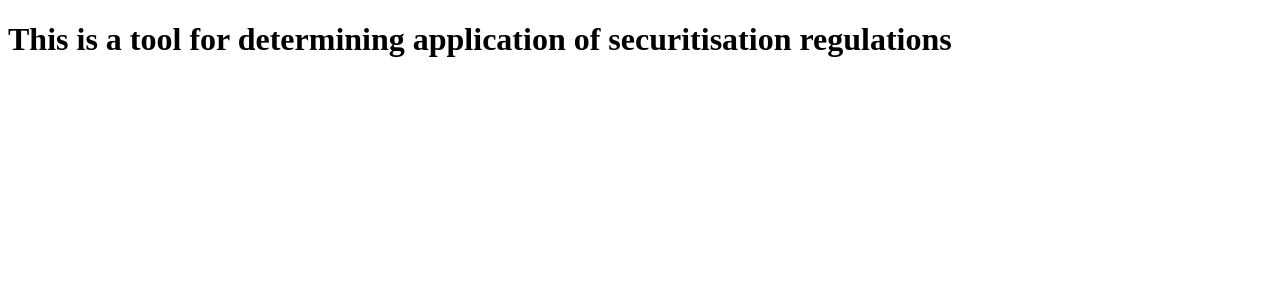
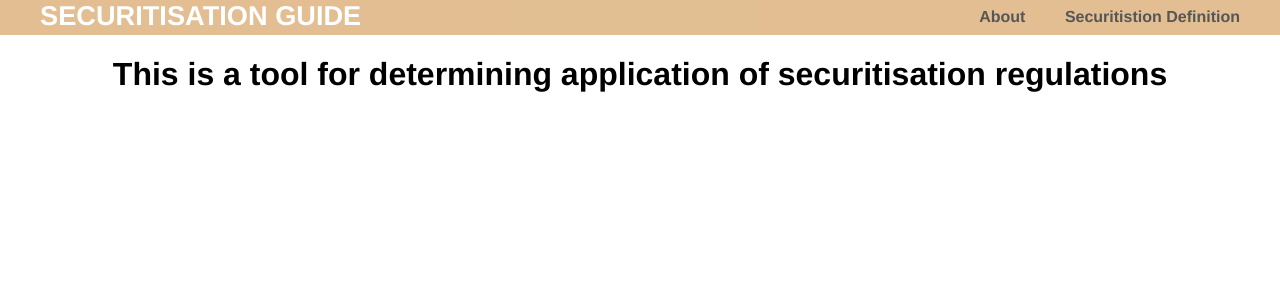
Before and after one commit to martinjjb-svg/secreg, a Flask app: page / in a window 1280 px wide. Shown: the top 300 px of the page. Run offline with Flask 2, Linux system fonts and the light colour scheme.

Commit message:
Adding layout and navbar to index page

```diff
--- a/templates/index.html
+++ b/templates/index.html
@@ -1,5 +1,26 @@
 <!DOCTYPE html>
 <html lang="en">
+{% extends "layout.html" %}
+{% block content %}
+<head>
+    <style>
+        h1{
+        color:black;
+        text-align: center;
+        }
+        button {
+            background-color: brown;
+            width: 250px;
+            color: white;
+            font-size: 20px;
+            padding: 15px;
+            text-align: center;
+            margin: 10px;
+            margin-left: auto;
+            margin-right: auto;
+            display: block;
+        }
+    </style>
 <head>
     <meta charset="UTF-8">
     <title>New SEC REG application</title>
@@ -7,4 +28,5 @@
 <body>
     <h1>This is a tool for determining application of securitisation regulations</h1>
 </body>
+{% endblock %}
 </html>
--- /dev/null
+++ b/templates/layout.html
@@ -0,0 +1,24 @@
+<!DOCTYPE html>
+<html>
+  <head>
+    <title>Securitisation Guide</title>
+    <link rel="stylesheet" href="{{ url_for('static', filename='css/main.css') }}">
+  </head>
+  <body>
+    <header>
+      <div class="container">
+        <h1 class="logo">Securitisation Guide</h1>
+        <strong><nav>
+          <ul class="menu">
+            <li><a href="{{ url_for('about') }}">About</a></li>
+            <li><a href="{{ url_for('questionA') }}">Securitistion Definition</a></li>
+          </ul>
+        </nav></strong>
+      </div>
+    </header>
+    <div class="container">
+      {% block content %}
+      {% endblock %}
+    </div>
+  </body>
+</html>
```
